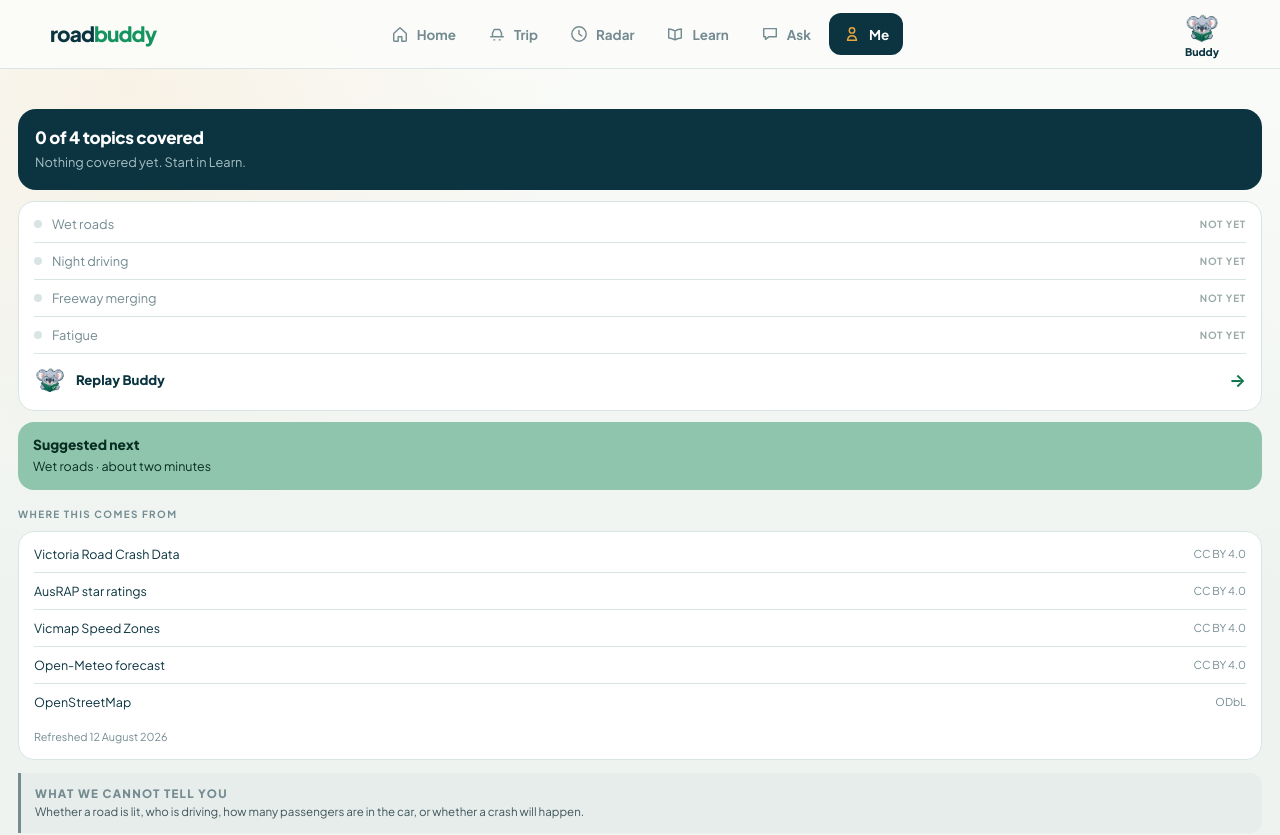
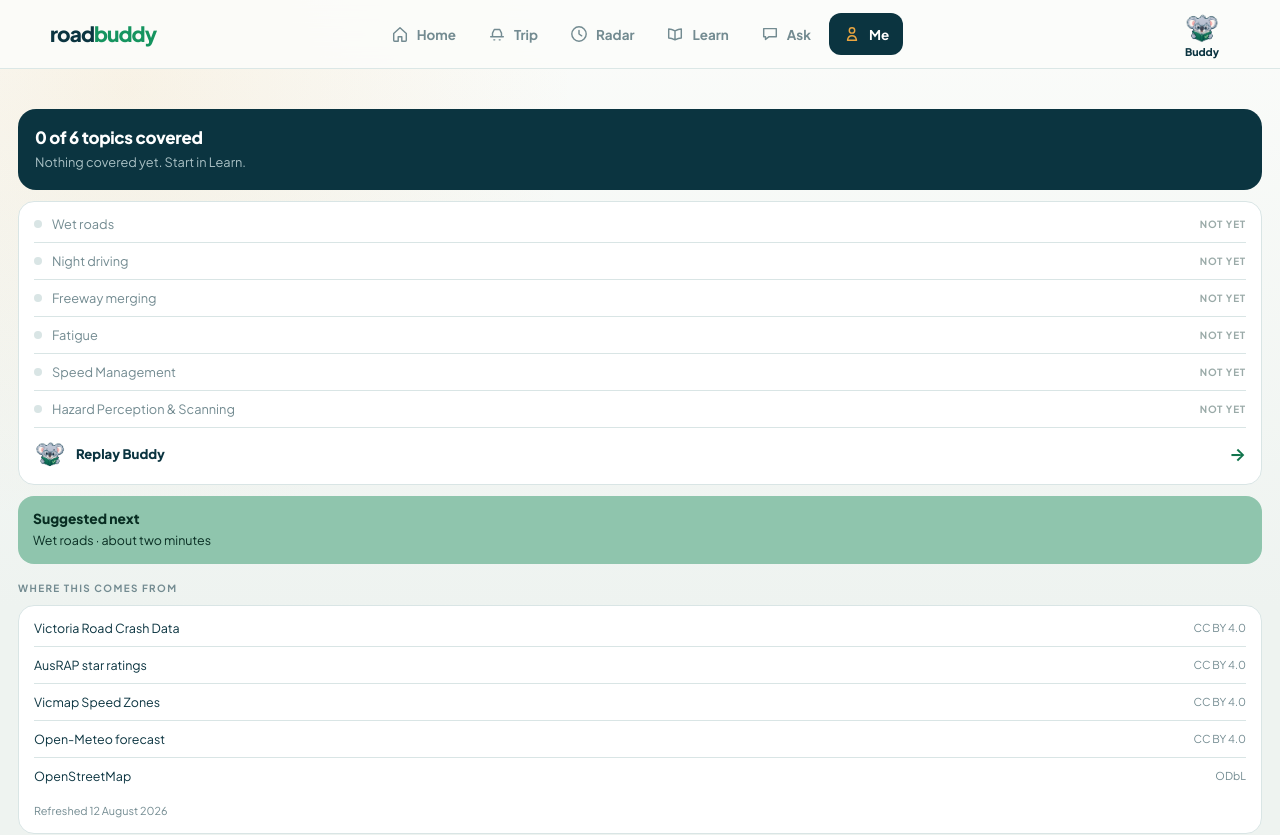
Before and after one commit to szzy-9/RoadBuddy, a React (Vite) app in the folder frontend/: page /me in a window 1280 px wide. Shown: the top 835 px of the page. Built offline with nearby package versions, Linux system fonts and the light colour scheme; no server answers.

Commit message:
Fix: match lessons to trip conditions

```diff
--- a/frontend/src/data/lessons.ts
+++ b/frontend/src/data/lessons.ts
@@ -1,7 +1,7 @@
 import type { RiskFactor } from '../types/api'
 
 export type Lesson = {
-  id: 'wet' | 'night' | 'merge' | 'fatigue'
+  id: 'wet' | 'night' | 'merge' | 'fatigue' | 'high_speed' | 'crash_history'
   topic: string
   shortLabel: string
   icon: string
@@ -68,14 +68,56 @@ export const LESSONS: Lesson[] = [
       href: 'https://www.tac.vic.gov.au/road-safety/staying-safe/tired-driving',
     },
   },
+  // learn_content.json: SPEED_Q002; its speed_management topic carries high_speed_zone.
+  {
+    id: 'high_speed',
+    topic: 'Speed Management',
+    shortLabel: 'Speed',
+    icon: '◷',
+    question: 'Why does higher speed make avoiding a sudden hazard harder?',
+    options: [
+      'It automatically switches off vehicle safety systems',
+      'It increases the distance needed to react and stop',
+      "It removes the driver's responsibility to scan",
+      'It makes road signs harder to read legally',
+    ],
+    answerIndex: 1,
+    why: 'Higher speed increases stopping distance and leaves less time and distance to respond to unexpected hazards.',
+    source: {
+      name: 'Road to Solo Driving',
+      href: 'https://transport.vic.gov.au/road-and-active-transport/registration-and-licensing/licences/learner-permit/prepare-for-your-learner-permit',
+    },
+  },
+  // learn_content.json: HAZARD_Q009 (significant_crash_history).
+  {
+    id: 'crash_history',
+    topic: 'Hazard Perception & Scanning',
+    shortLabel: 'Crash history',
+    icon: '◉',
+    question: 'Risk Radar shows recorded crashes near part of your route. What is the appropriate learning message?',
+    options: [
+      'The road has been made safer since those crashes were recorded',
+      'Use the history as context and stay alert for current hazards',
+      'Those records show where the next crash is most likely to occur',
+      'The recorded crash count should determine your speed there',
+    ],
+    answerIndex: 1,
+    why: 'Historical crash records can provide context, but they do not predict a future crash.',
+    source: {
+      name: 'Road to Solo Driving',
+      href: 'https://transport.vic.gov.au/road-and-active-transport/registration-and-licensing/licences/learner-permit/prepare-for-your-learner-permit',
+    },
+  },
 ]
 
-/** Match only reported conditions, in a stable Night then Wet order. */
+/** Match only reported conditions, in a stable Night, Wet, Speed, Crash history order. */
 export function getTripLessonIds(factors: readonly RiskFactor[]): Lesson['id'][] {
   const types = new Set(factors.map((factor) => factor.type))
   const lessonIds: Lesson['id'][] = []
   if (types.has('after_dark')) lessonIds.push('night')
   if (types.has('rain')) lessonIds.push('wet')
+  if (types.has('high_speed_zone')) lessonIds.push('high_speed')
+  if (types.has('significant_crash_history')) lessonIds.push('crash_history')
   return lessonIds
 }
 
```
Also changed, not shown: 1 other file (tests, documents, lock files or other folders).
